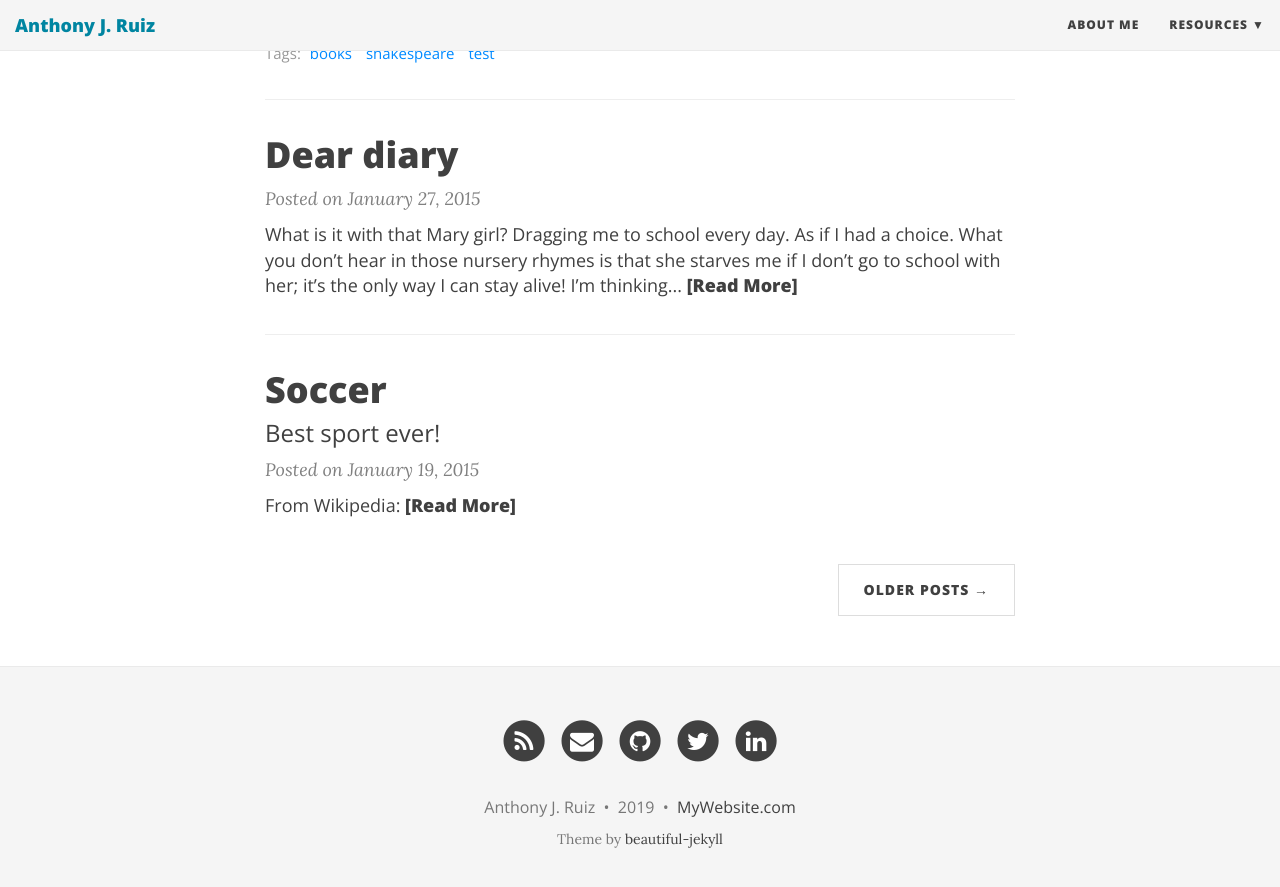
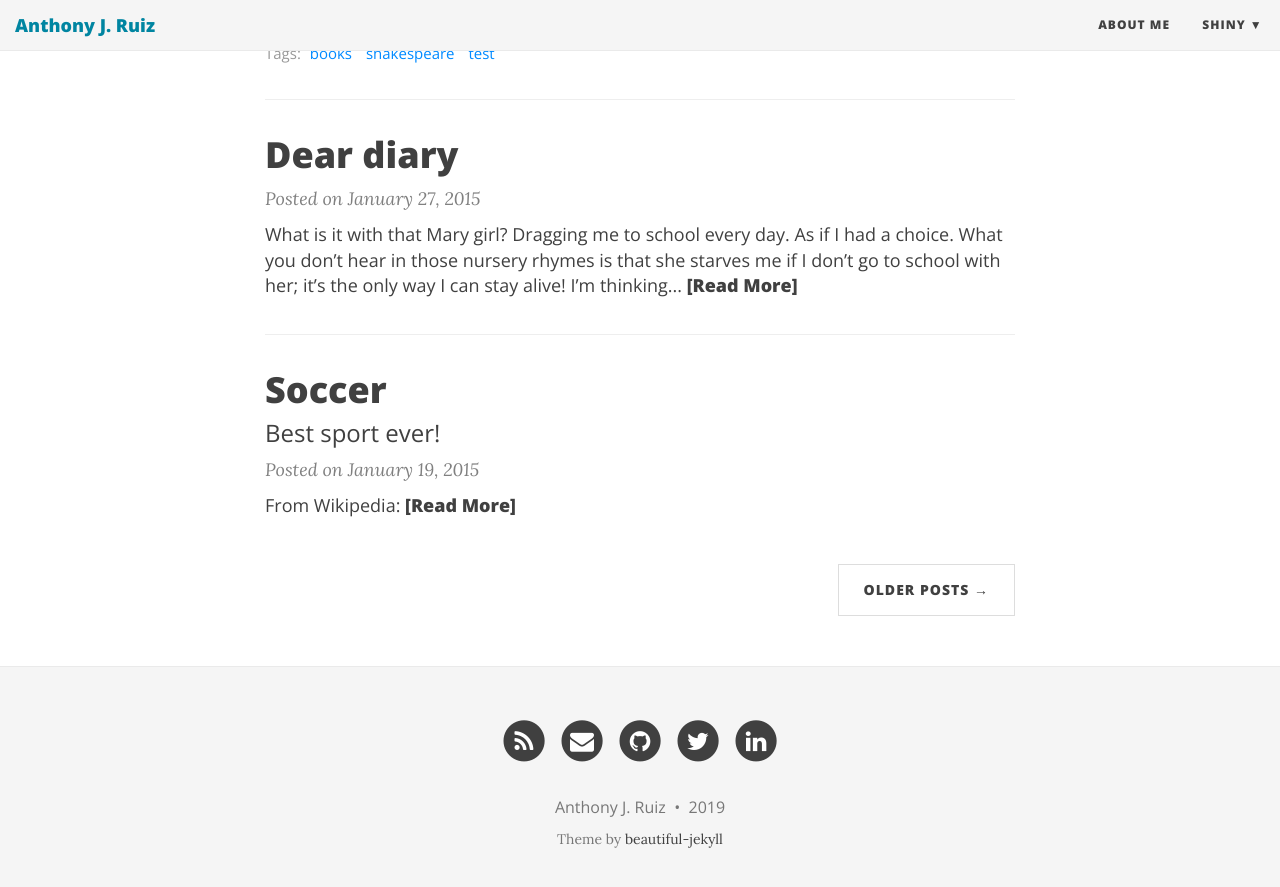
Before and after one commit to AnthonyJRuiz/anthonyjruiz.github.io, a Jekyll site: the page built from index.html, in a window 1280 px wide and 900 px high, scrolled down 1263 px. Shown: the top 887 px of the window. Built offline with Jekyll 4.4.1, drawn with Linux system fonts in a browser that asks for light colours; nearby versions of some CDN libraries; the list of posts is cut into pages by our own code; some of the changed lines change nothing that is shown.

Commit message:
shiny links and index page changes

```diff
--- a/_config.yml
+++ b/_config.yml
@@ -24,10 +24,8 @@
 # List of links in the navigation bar
 navbar-links:
   About Me: "aboutme"
-  Resources:
-    - Beautiful Jekyll: "http://deanattali.com/beautiful-jekyll/"
-    - Learn markdown: "http://www.markdowntutorial.com/"
-    - GitHub Pages: "https://pages.github.com/"
+  Shiny:
+    - Boston Housing: "https://anthonyjruiz.shinyapps.io/boston_housing_app/"
 #  Author's home: "http://deanattali.com"
 
 # Image to show in the navigation bar - image must be a square (width = height)
@@ -99,7 +97,7 @@
 
 # How to display the link to the website in the footer
 # Remove this if you don't want a link in the footer
-url-pretty: "MyWebsite.com"  # eg. "deanattali.com/beautiful-jekyll"
+# url-pretty: "MyWebsite.com"  # eg. "deanattali.com/beautiful-jekyll"
 
 # --- Web Statistics Section --- #
 
```
